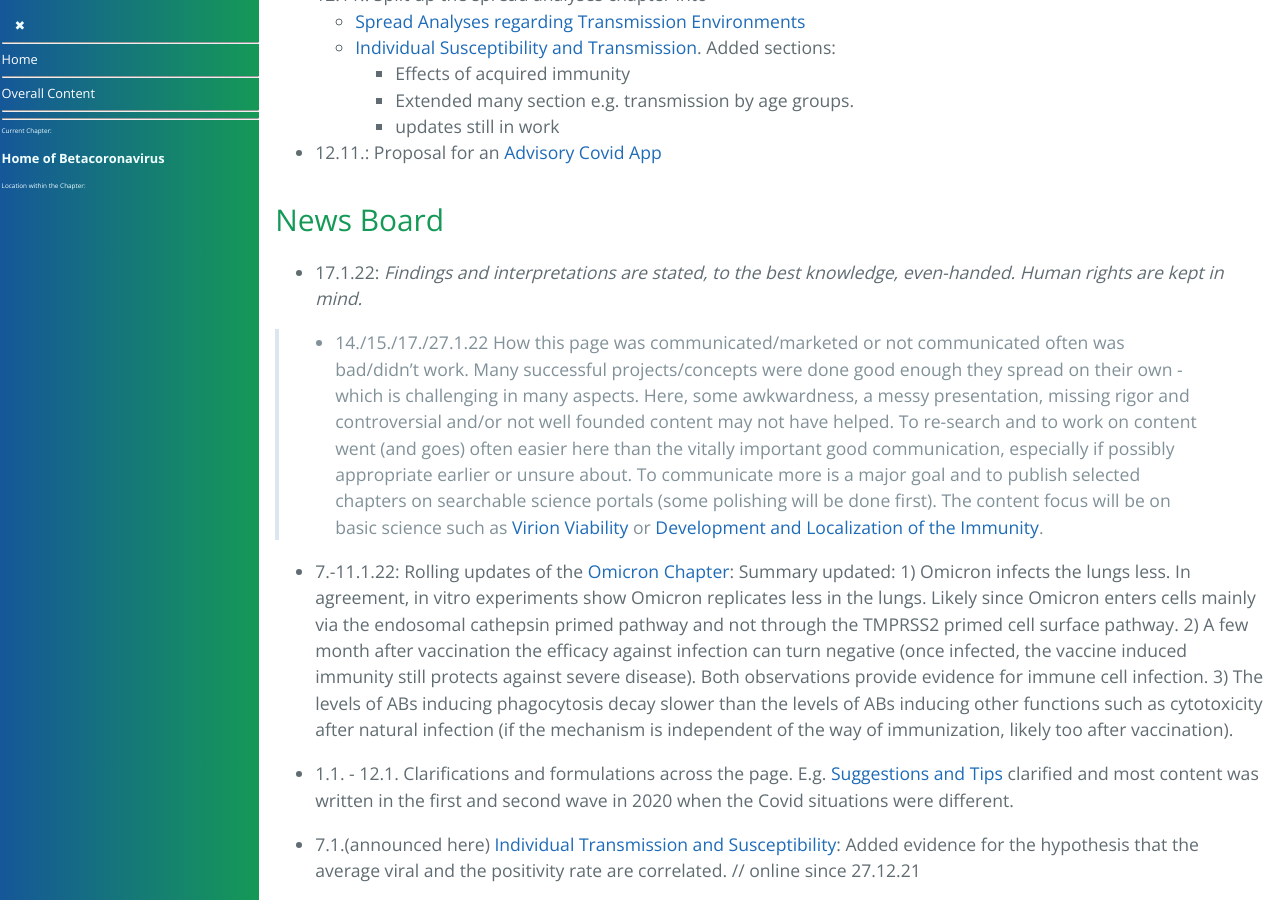
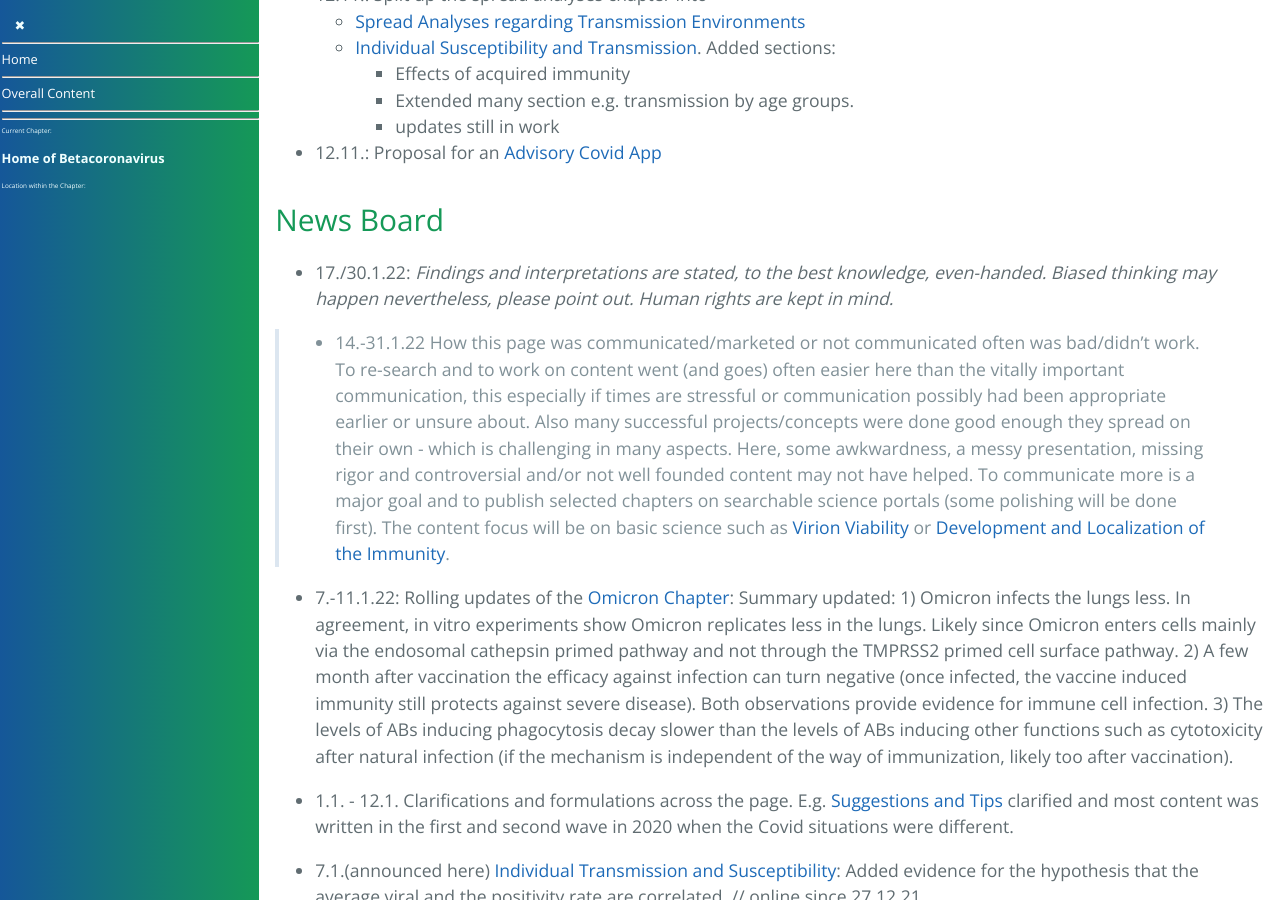
Before and after one commit to forestgrape/coronavirus, a Jekyll site: the page built from index.md, in a window 1280 px wide and 900 px high, scrolled down 2133 px. Built offline with Jekyll 4.4.1, drawn with Linux system fonts in a browser that asks for light colours; our own code applies the rules of GitHub Pages for plain Markdown files.

Commit message:
formulations

```diff
--- a/index.md
+++ b/index.md
@@ -64,11 +64,11 @@ This section overviews the entire content. The [content section](#content) lists
 
 
 ### News Board
-- 17.1.22: *Findings and interpretations are stated, to the best knowledge, even-handed. Human rights are kept in mind.*
+- 17./30.1.22: *Findings and interpretations are stated, to the best knowledge, even-handed. Biased thinking may happen nevertheless, please point out. Human rights are kept in mind.*
 
-<!-- 17./27.1.22 (adapted from 5.12.21): From an epidemiological perspective, systemic spike-only vaccines do not to reduce SARS-CoV-2 transmissions but mainly prevent pneumonia (which is great and very important). Additionally spike-only immunity put mutation pressure on the spikes which can increase the spike mutation rate, which can both yield escape variants and change the tropism. The latter can be favorable or not. Overall it is unclear whether it has benefits to [push to] vaccinate those not at risk for pneumonia. Thus the benefits-risks calculation can be done at  individual calculations [from a scientific perspective]. -->
+<!-- 17./27.1.22 (adapted from 5.12.21): From an epidemiological perspective, systemic spike-only vaccines do not to reduce SARS-CoV-2 transmissions but mainly prevent pneumonia (which is great and very important). Additionally spike-only immunity put mutation pressure on the spikes which can increase the spike mutation rate, which can both yield escape variants and change the tropism. The latter can be favorable or not. Overall it is unclear whether it has benefits to [push to] vaccinate those not at risk for pneumonia. Thus the benefits-risks calculation can be done at individual calculations [from a scientific perspective]. -->
 
-> - 14./15./17./27.1.22  How this page was communicated/marketed or not communicated often was bad/didn't work. Many successful projects/concepts were done good enough they spread on their own - which is challenging in many aspects. Here, some awkwardness, a messy presentation, missing rigor and controversial and/or not well founded content may not have helped. To re-search and to work on content went (and goes) often easier here than the vitally important good communication, especially if possibly appropriate earlier or unsure about. To communicate more is a major goal and to publish selected chapters on searchable science portals (some polishing will be done first). The content focus will be on basic science such as [Virion Viability](2_biological/virion_viability.md) or [Development and Localization of the Immunity](4_immunological/ontogenesis_and_locality_of_immunity.md).
+> - 14.-31.1.22  How this page was communicated/marketed or not communicated often was bad/didn't work. To re-search and to work on content went (and goes) often easier here than the vitally important communication, this especially if times are stressful or communication possibly had been appropriate earlier or unsure about. Also many successful projects/concepts were done good enough they spread on their own - which is challenging in many aspects. Here, some awkwardness, a messy presentation, missing rigor and controversial and/or not well founded content may not have helped. To communicate more is a major goal and to publish selected chapters on searchable science portals (some polishing will be done first). The content focus will be on basic science such as [Virion Viability](2_biological/virion_viability.md) or [Development and Localization of the Immunity](4_immunological/ontogenesis_and_locality_of_immunity.md).
 
 
 - 7.-11.1.22: Rolling updates of the [Omicron Chapter](2_biological/omicron.md): Summary updated: 1) Omicron infects the lungs less. In agreement, in vitro experiments show Omicron replicates less in the lungs. Likely since Omicron enters cells mainly via the endosomal cathepsin primed pathway and not through the TMPRSS2 primed cell surface pathway. 2) A few month after vaccination the efficacy against infection can turn negative (once infected, the vaccine induced immunity still protects against severe disease). Both observations provide evidence for immune cell infection. 3) The levels of ABs inducing phagocytosis decay slower than the levels of ABs inducing other functions such as cytotoxicity after natural infection (if the mechanism is independent of the way of immunization, likely too after vaccination).
```
